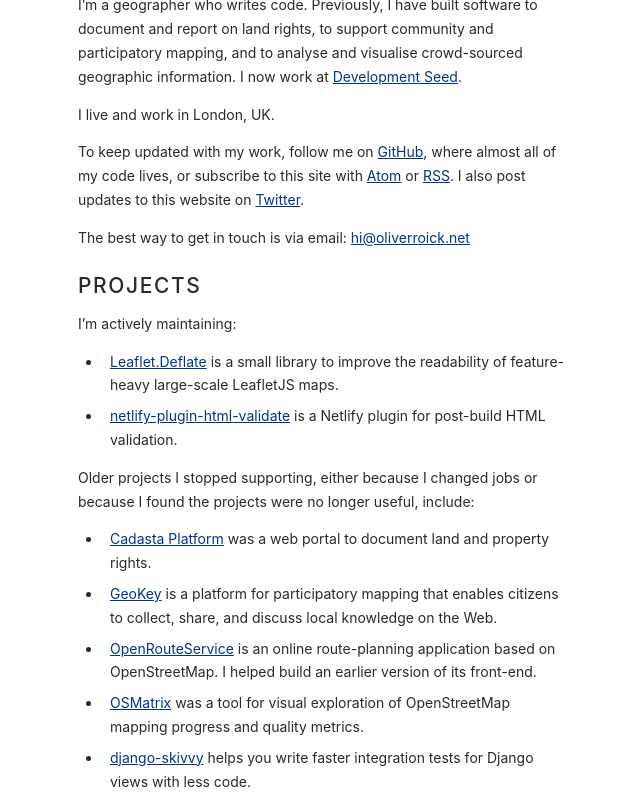
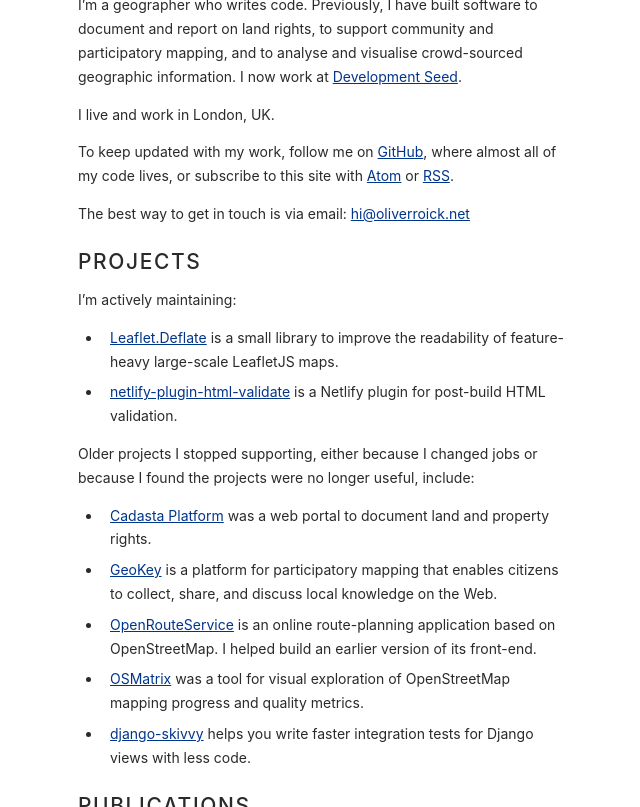
Before and after one commit to oliverroick/oliverroick.net, a Jekyll site: the page built from src/about.md, in a window 1280 px wide and 900 px high, scrolled down 576 px, cut to the strip 93-900 px from the top of the window. Shown: the whole strip, without its empty margins (317-957 px from the left). Built offline with Jekyll 4.4.1, drawn with Linux system fonts in a browser that asks for light colours.

Commit message:
Remove link to Twitter

```diff
--- a/src/about.md
+++ b/src/about.md
@@ -16,7 +16,7 @@
 
 I live and work in London, UK.
 
-To keep updated with my work, follow me on [GitHub](https://github.com/oliverroick), where almost all of my code lives, or subscribe to this site with [Atom](/atom.xml) or [RSS](/rss.xml). I also post updates to this website on [Twitter](https://twitter.com/oliverroick).
+To keep updated with my work, follow me on [GitHub](https://github.com/oliverroick), where almost all of my code lives, or subscribe to this site with [Atom](/atom.xml) or [RSS](/rss.xml).
 
 The best way to get in touch is via email: <a href="mailto:hi@oliverroick.net">hi@oliverroick.net</a>
 
```
